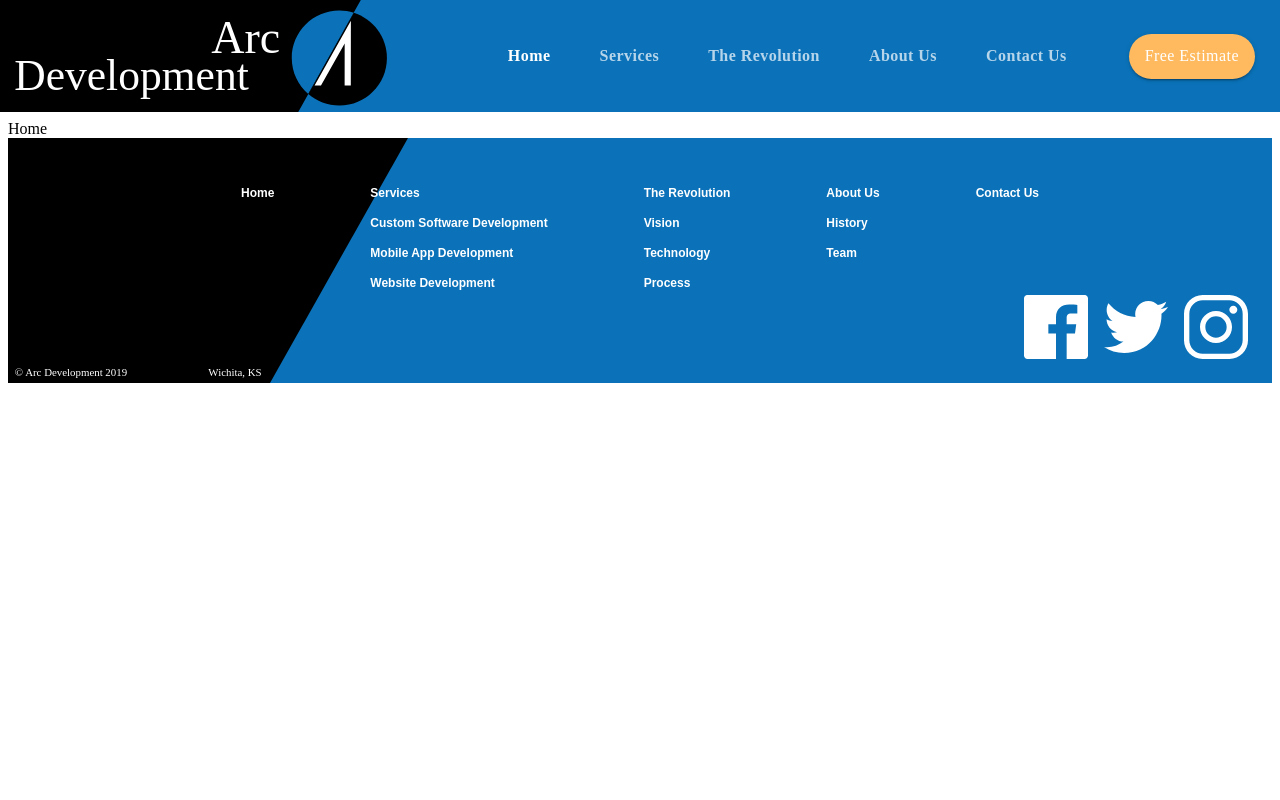
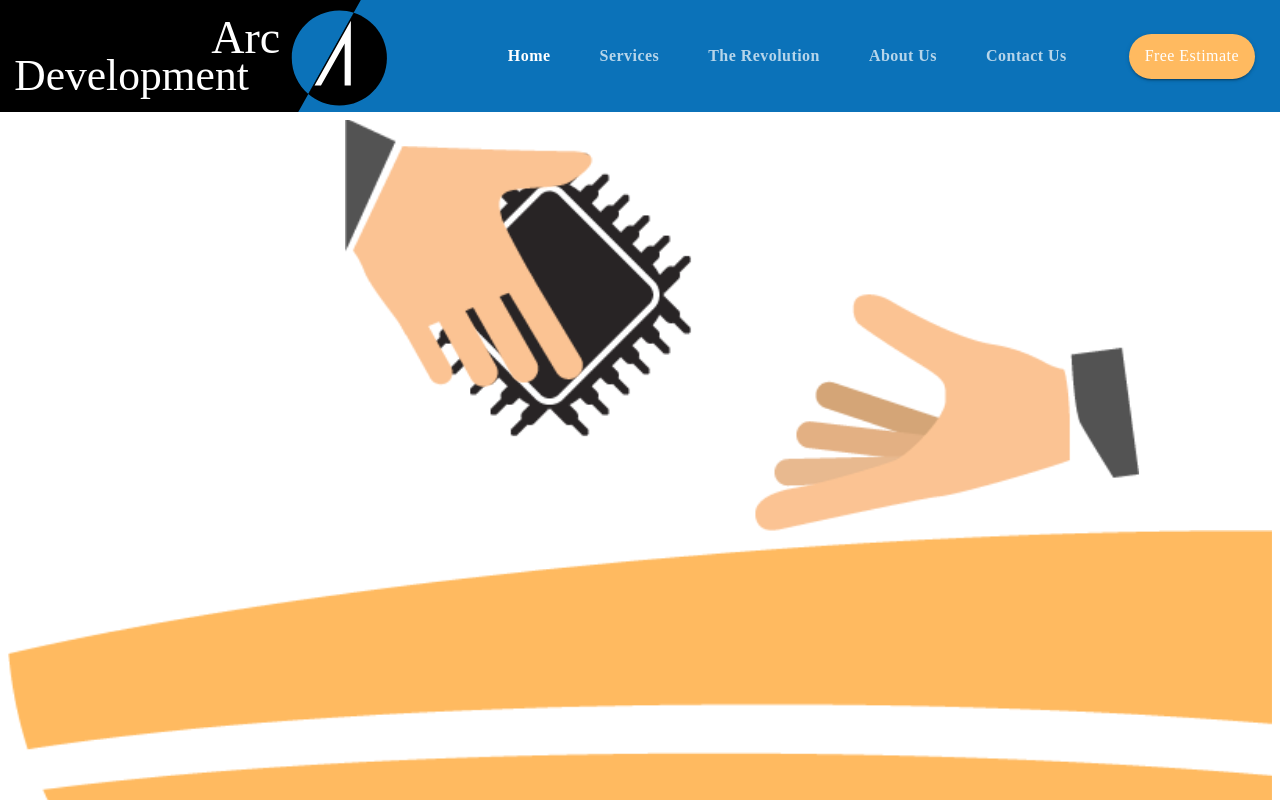
Before and after one commit to Catravine/arcdevelopment, a React (Create React App) app: page / in a window 1280 px wide. Shown: the top 800 px of the page. Built offline with nearby package versions, Linux system fonts and the light colour scheme; the HTML template or start-up script is replaced by a standard one.

Commit message:
getting started with react-lottie after forcing (works okay with React 17 although not specifically compatible)

```diff
--- a/package.json
+++ b/package.json
@@ -11,6 +11,7 @@
     "@testing-library/user-event": "^13.5.0",
     "react": "^17.0.2",
     "react-dom": "^17.0.2",
+    "react-lottie": "^1.2.3",
     "react-router-dom": "^6.2.1",
     "react-scripts": "5.0.0",
     "web-vitals": "^2.1.4"
--- a/src/components/App.js
+++ b/src/components/App.js
@@ -5,6 +5,7 @@ import { BrowserRouter, Route, Routes } from 'react-router-dom';
 import theme from './ui/Theme';
 import Header from '../components/ui/Header';
 import Footer from '../components/ui/Footer';
+import LandingPage from './LandingPage';
 
 function App() {
 
@@ -21,7 +22,7 @@ function App() {
           setSelectedIndex={setSelectedIndex}
         />
         <Routes>
-          <Route exact path="/" element={<div>Home</div>} />
+          <Route exact path="/" element={<LandingPage />} />
           <Route exact path="/services" element={<div>Services</div>} />
           <Route exact path="/customsoftware" element={<div>Custom Software</div>} />
           <Route exact path="/mobileapps" element={<div>Mobile Apps</div>} />
--- /dev/null
+++ b/src/components/LandingPage.js
@@ -0,0 +1,23 @@
+import React from 'react';
+import Lottie from 'react-lottie';
+import { makeStyles } from '@material-ui/core/styles';
+import animationData from '../animations/landinganimation/data';
+
+const useStyles = makeStyles(theme => ({
+
+}));
+
+export default function LandingPage() {
+  const classes = useStyles();
+
+  const defaultOptions = {
+    loop: true,
+    autoplay: true,
+    animationData: animationData,
+    rendererSettings: {
+      preserveAspectRatio: 'xMidYMid slice'
+    }
+  };
+
+  return <Lottie options={defaultOptions} height={"100%"} width={"100%"} />
+}
```
Also changed, not shown: 1 other file (tests, documents, lock files or other folders).
